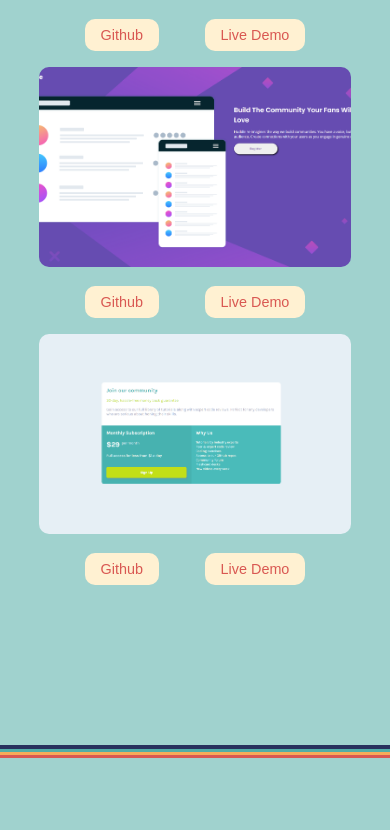
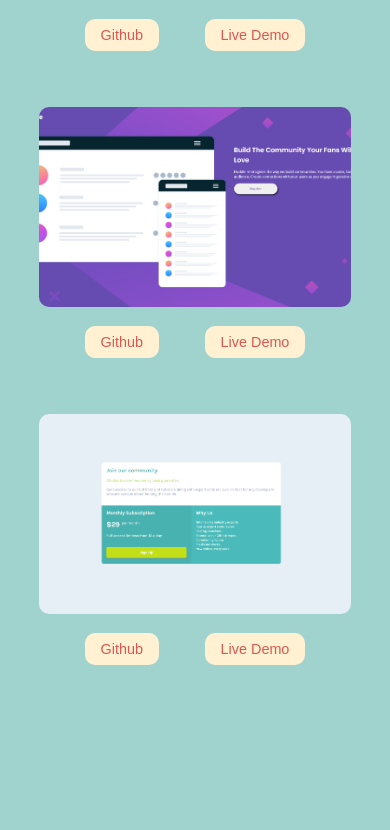
Before and after one commit to FbW-E10/Portfolio-Example, a plain HTML site: page index.html in a window 390 px wide. Shown: the part 1930-2760 px from the top of the page. Drawn offline with Linux system fonts and the light colour scheme.

Commit message:
more cosmetic

```diff
--- a/style.css
+++ b/style.css
@@ -421,7 +421,7 @@ button:active{
 }
 /* Media queries for responsive design */
 
-@media (max-width:768px) {
+@media (max-width:962px) {
     .nav__container{
         flex-direction: column;
         align-items: center;
@@ -433,7 +433,7 @@ button:active{
     }
     .projects__box{
         flex-basis:100%;
-
+        margin-bottom:5rem;
 
     }
     nav{
```
